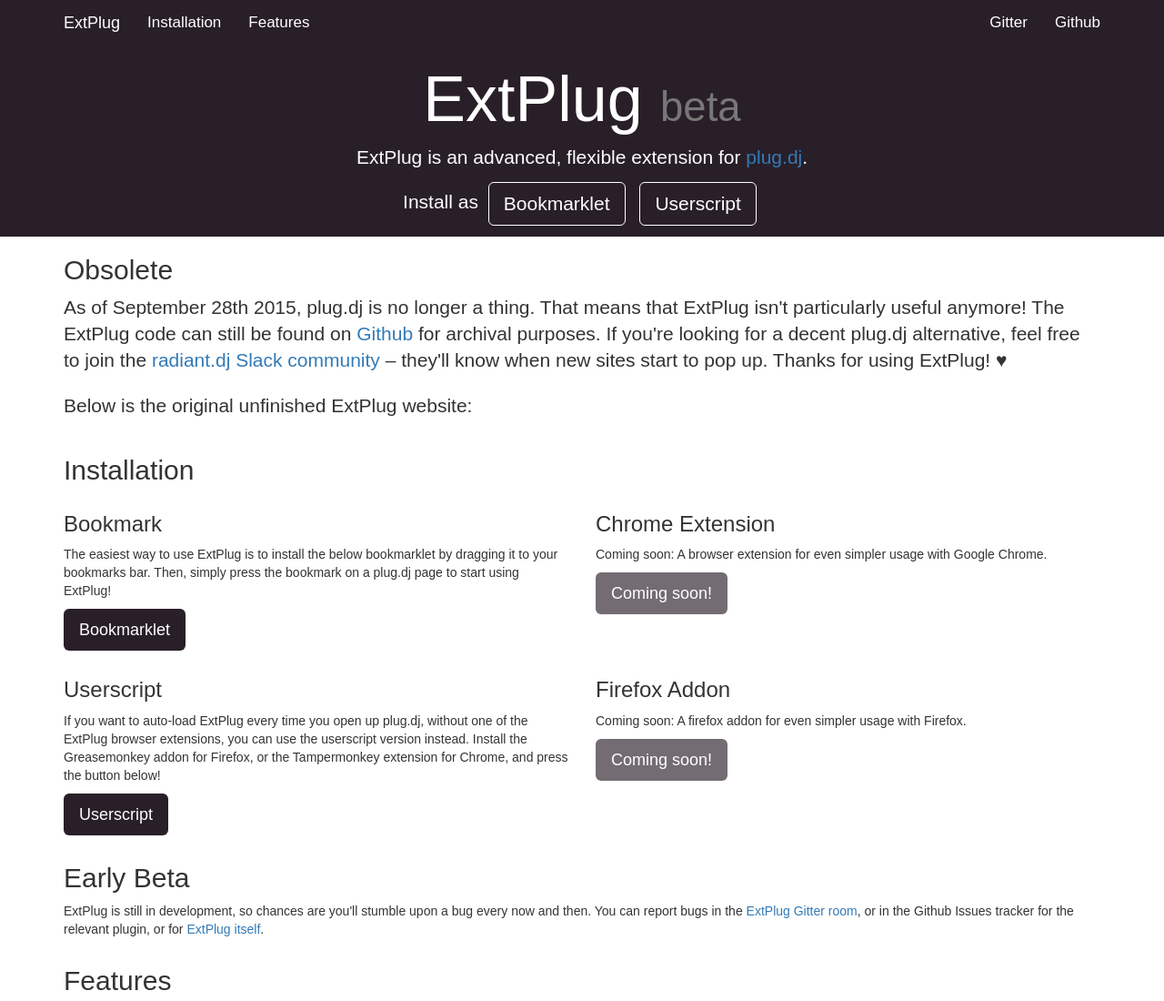
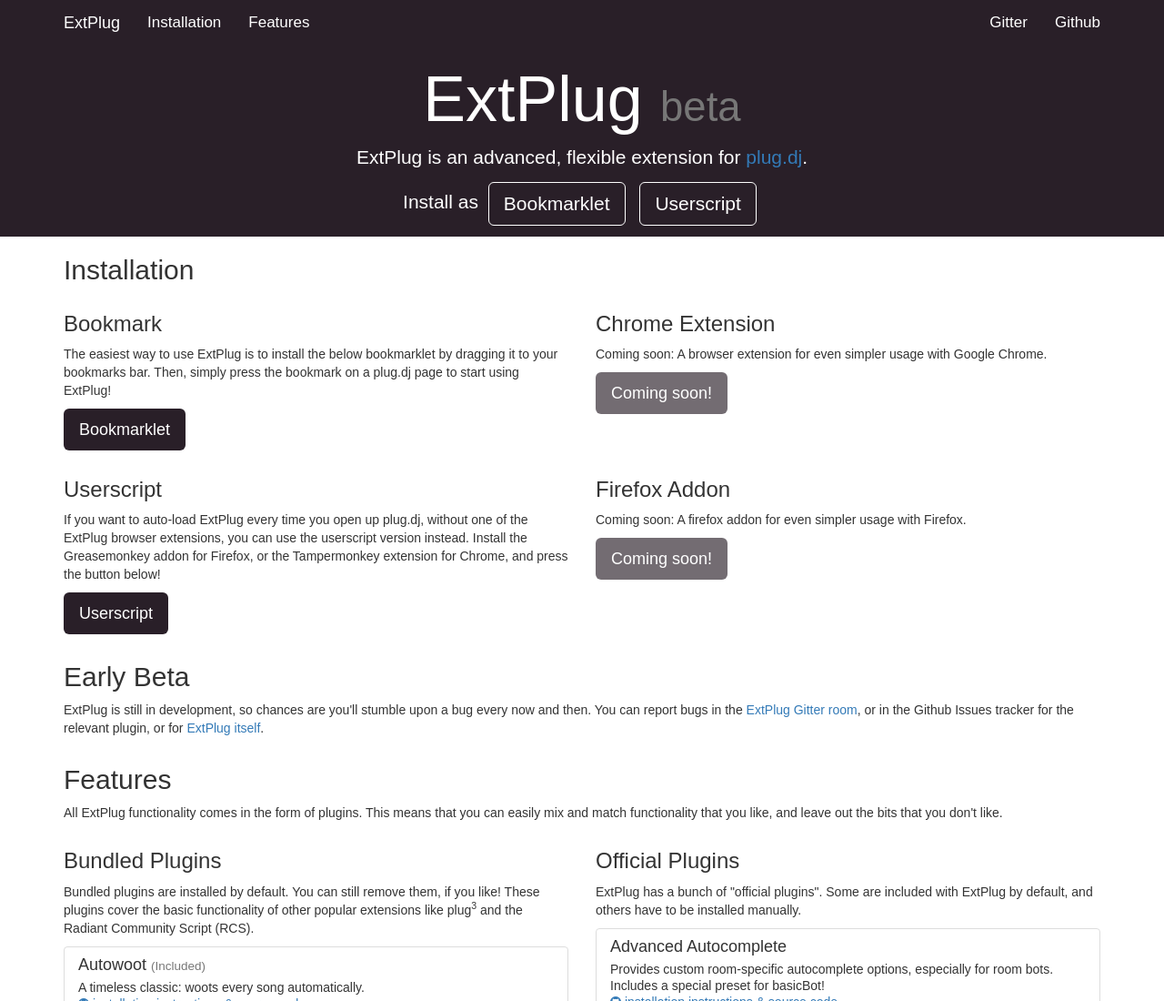
Before and after one commit to ExtPlug/extplug.github.io, a plain HTML site: page index.html in a window 1280 px wide. Shown: the top 1100 px of the page at 91% size. Drawn offline with nearby package versions, Linux system fonts and the light colour scheme.

Commit message:
Revert RIP Plug Commit
PlugDJ is no longer dead this is no longer relevant.

```diff
--- a/index.html
+++ b/index.html
@@ -46,37 +46,6 @@
       </p>
     </div>
   </main>
-
-  <section class="obsolete" id="obsolete">
-    <div class="container">
-      <div class="row">
-        <div class="col-md-12">
-          <h2>Obsolete</h2>
-        </div>
-      </div>
-      <div class="row">
-        <div class="col-md-12">
-          <p class="lead">
-            As of September 28th 2015, plug.dj is no longer a thing. That means
-            that ExtPlug isn't particularly useful anymore! The ExtPlug code can
-            still be found on <a href="https://github.com/ExtPlug">Github</a>
-            for archival purposes. If you're looking for a decent plug.dj
-            alternative, feel free to join the
-            <a href="https://slack.radiant.dj">radiant.dj Slack community</a>
-            – they'll know when new sites start to pop up. Thanks for using
-            ExtPlug! ♥
-          </p>
-        </div>
-      </div>
-      <div class="row">
-        <div class="col-md-12">
-          <p class="lead">
-            Below is the original unfinished ExtPlug website:
-          </p>
-        </div>
-      </div>
-    </div>
-  </section>
 
   <section class="installation" id="installation">
     <div class="container">
```
